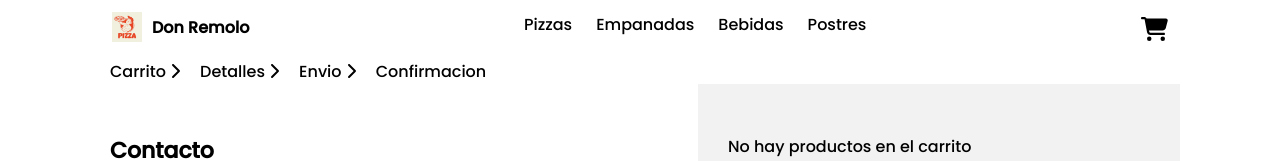
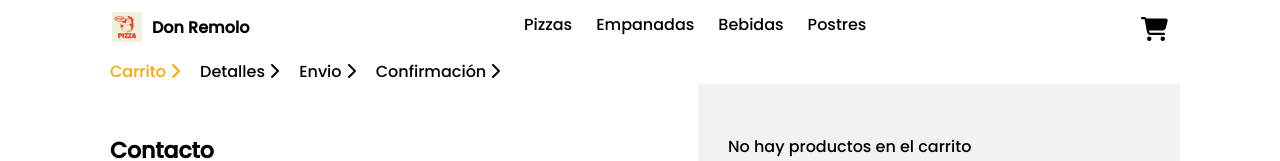
Before and after one commit to YonPalac1/pizzeria_don_remolo, a React (Create React App) app in the folder frontend/: page /cart in a window 1280 px wide. Shown: the top 161 px of the page. Built offline with nearby package versions, Linux system fonts and the light colour scheme.

Commit message:
Dinamic colors changes on Navigation Component

```diff
--- a/frontend/src/components/navigation/Navigation.jsx
+++ b/frontend/src/components/navigation/Navigation.jsx
@@ -1,15 +1,42 @@
-import React from 'react'
 import { FontAwesomeIcon } from '@fortawesome/react-fontawesome'
 import { faChevronRight } from '@fortawesome/free-solid-svg-icons'
+import { useLocation} from 'react-router-dom'
 import './navigation.css'
 
 export const Navigation = () => {
-  return (
+
+
+  const location = useLocation().pathname // Get route
+
+  const favIcon =  <FontAwesomeIcon className='icon' icon={faChevronRight} />;
+
+  const values = [{
+    place: 'Carrito',
+    color: location === '/cart' ? 'orange' : 'black'
+  },
+  {
+    place: 'Detalles',
+    color: location === '/details' ? 'orange' : 'black'
+  },
+  {
+    place: 'Envio',
+    color: location === '/payment' ? 'orange' : 'black'
+  },
+  {
+    place: 'Confirmación',
+    color: location === '/confirmation' ? 'orange' : 'black'
+  }
+]
+
+
+    return (
     <div className='navigation-header'>
-        <span>Carrito  <FontAwesomeIcon className='icon' icon={faChevronRight} /></span>
-        <span>Detalles  <FontAwesomeIcon className='icon' icon={faChevronRight} /></span>
-        <span>Envio  <FontAwesomeIcon className='icon' icon={faChevronRight} /></span>
-        <span>Confirmacion</span>
+        {
+        values.map((value,i) => {
+          return <span key={i} style={{color: value.color}}>{value.place} {favIcon}</span>
+        })
+        }
+
     </div>
   )
 }
```
